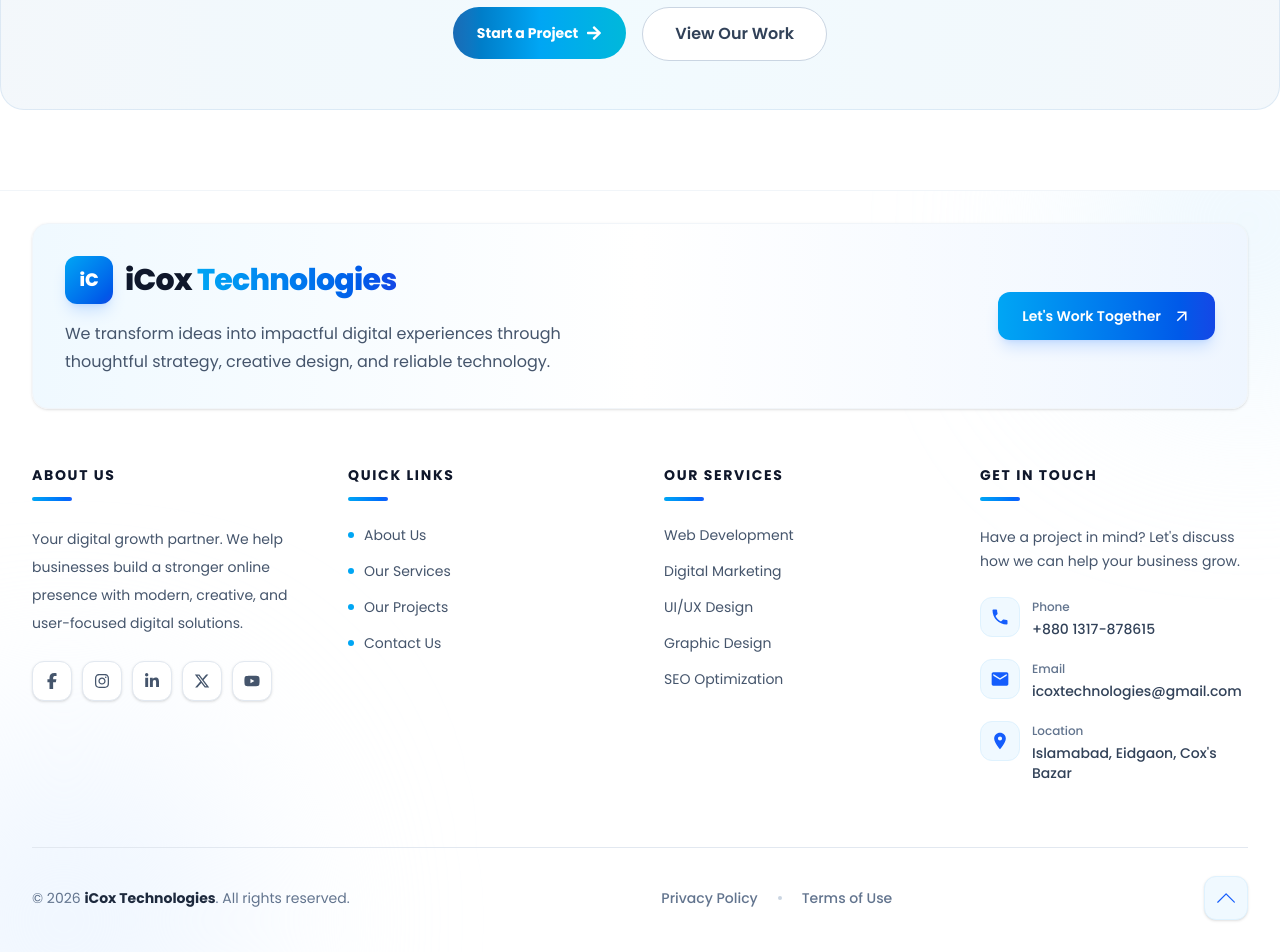
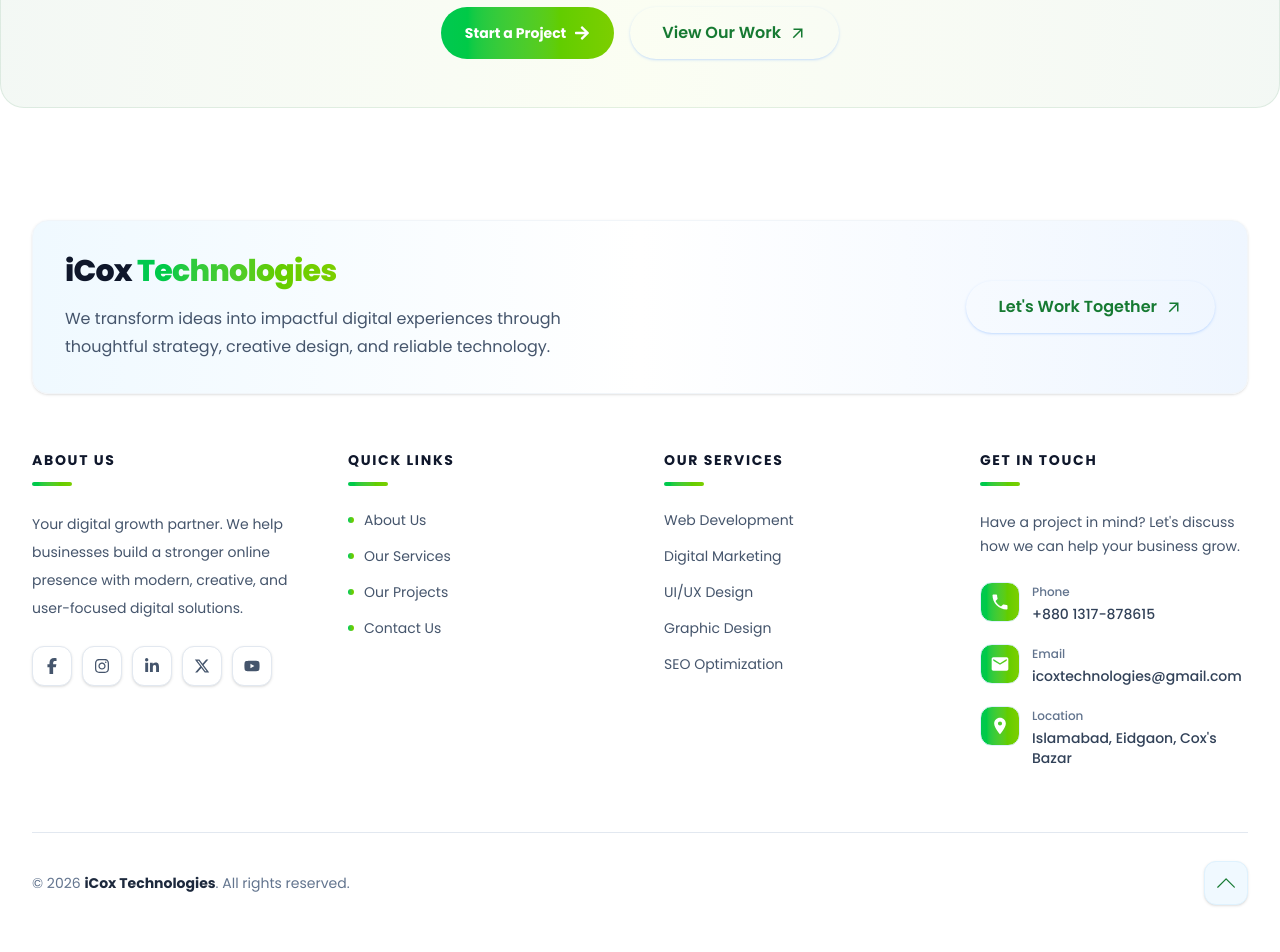
Before and after one commit to IbrahimOhid/iCoxtechnologies, a React (Vite) app: page /contact in a window 1280 px wide. Shown: the part 1116-2068 px from the top of the page. Built offline with nearby package versions, Linux system fonts and the light colour scheme.

Commit message:
all website color change

```diff
--- a/src/components/Button/AllWorkButton.jsx
+++ b/src/components/Button/AllWorkButton.jsx
@@ -1,13 +1,16 @@
-import React from 'react';
-import { NavLink } from 'react-router-dom';
+import React from "react";
+import { NavLink } from "react-router-dom";
+import { MdArrowOutward } from "react-icons/md";
 
-const AllWorkButton = ({value}) => {
+const AllWorkButton = ({ value, path }) => {
   return (
     <NavLink
-      to="/work"
-      className="inline-flex items-center justify-center gap-2 rounded-full border border-slate-300 bg-white px-6 sm:px-8 py-3.5 text-sm sm:text-base font-semibold text-slate-700 transition-all duration-300 hover:-translate-y-1 hover:border-primary hover:text-primary hover:shadow-lg active:scale-[0.97] min-h-[44px] min-w-[140px] touch-manipulation"
+      to={path}
+      className="group inline-flex min-h-[44px] min-w-[140px] items-center justify-center gap-2 rounded-full  px-6 py-3.5 text-sm font-semibold text-primary shadow-sm shadow-blue-500/20 transition-all duration-300 hover:-translate-y-1 hover:shadow-lg hover:shadow-lime-500/30 active:scale-[0.97] focus-visible:outline-none focus-visible:ring-2 focus-visible:ring-lime-500 focus-visible:ring-offset-2 sm:px-8 sm:text-base"
     >
-      {value}
+      <span>{value}</span>
+
+      <MdArrowOutward className="text-lg transition-transform duration-300 group-hover:translate-x-1 group-hover:-translate-y-1" />
     </NavLink>
   );
 };
--- a/src/components/Button/Button.jsx
+++ b/src/components/Button/Button.jsx
@@ -5,10 +5,10 @@ const Button = ({ value, phone }) => {
   // Base styling classes optimized for slick touch targets
   const buttonClasses = `
     group inline-flex items-center justify-center gap-2
-    rounded-full bg-gradient-to-r from-primary via-sky-500 to-cyan-500
+    rounded-full bg-gradient-to-r from-green-500 to-lime-500
     px-6 py-4 text-sm font-bold text-white
     transition-all duration-300 ease-out
-    hover:-translate-y-0.5 hover:shadow-md hover:shadow-sky-500/35
+    hover:-translate-y-0.5 hover:shadow-md hover:shadow-lime-500/35
     active:scale-[0.97] cursor-pointer w-full sm:w-auto
   `;
 
--- a/src/components/Card/FloatingCard.jsx
+++ b/src/components/Card/FloatingCard.jsx
@@ -50,7 +50,7 @@ const FloatingCard = () => {
                   flex h-9 w-9 sm:h-11 sm:w-11
                   items-center justify-center
                   rounded-xl sm:rounded-2xl
-                  bg-gradient-to-br from-emerald-500 to-cyan-500
+                        bg-gradient-to-r from-green-500 to-lime-500
                   text-white
                 "
               >
--- a/src/components/Hero/Hero.jsx
+++ b/src/components/Hero/Hero.jsx
@@ -48,7 +48,7 @@ const Hero = () => {
             <span
               className="
       inline-block
-      bg-gradient-to-r from-emerald-500 to-cyan-500
+      bg-gradient-to-r from-green-500 to-lime-500
       bg-clip-text text-transparent
     "
             >
@@ -89,7 +89,7 @@ const Hero = () => {
           >
             <Button value={"Let's Talk"} phone={"01317878615"} />
 
-            <AllWorkButton value={"View Our Work"}/>
+            <AllWorkButton value={"View Our Work"} />
           </div>
         </div>
 
--- a/src/components/OurQualityWork/OurQualityWork.jsx
+++ b/src/components/OurQualityWork/OurQualityWork.jsx
@@ -110,7 +110,7 @@ const OurQualityWork = () => {
 
                   ${
                     isActive
-                      ? "bg-primary text-white shadow-md"
+                      ? "bg-gradient-to-r from-green-500 to-lime-500 text-white shadow-md"
                       : " text-slate-600 bg-white hover:text-primary "
                   }
                 `}
--- a/src/index.css
+++ b/src/index.css
@@ -7,8 +7,8 @@
 @theme {
   --font-poppins: "Poppins", sans-serif;
 
-  --color-primary: #196BB5;
-  --color-secondary: oklch(68.5% 0.169 237.323);
+  --color-primary: #167A32;
+  --color-secondary: #B4ED0B;
   --color-slate: #4a5565 ;
 }
 .container-section {
--- a/src/layout/Footer.jsx
+++ b/src/layout/Footer.jsx
@@ -7,6 +7,7 @@ import {
   FaYoutube,
 } from "react-icons/fa6";
 import { MdPhone, MdEmail, MdLocationOn, MdArrowOutward } from "react-icons/md";
+import AllWorkButton from "../components/Button/AllWorkButton";
 
 const Footer = () => {
   const scrollTop = () => {
@@ -18,6 +19,7 @@ const Footer = () => {
       name: "Facebook",
       icon: FaFacebookF,
       href: "https://www.facebook.com/iCoxtechnologies",
+      target: "_blank",
     },
     { name: "Instagram", icon: FaInstagram, href: "#" },
     { name: "LinkedIn", icon: FaLinkedinIn, href: "#" },
@@ -62,36 +64,21 @@ const Footer = () => {
   ];
 
   const linkClass =
-    "group flex w-fit items-center gap-2.5 text-sm text-slate-600 transition-all duration-300 hover:translate-x-1 hover:text-blue-600";
+    "group flex w-fit items-center gap-2.5 text-sm text-slate-600 transition-all duration-300 hover:translate-x-1 hover:text-primary";
 
   const headingClass =
     "mb-6 text-sm font-bold uppercase tracking-[0.12em] text-slate-900";
 
   return (
-    <footer className="relative overflow-hidden border-t border-slate-100 bg-white">
-      {/* Decorative Background */}
-      <div
-        aria-hidden="true"
-        className="pointer-events-none absolute -right-32 -top-32 h-80 w-80 rounded-full bg-sky-100/60 blur-[100px]"
-      />
-
-      <div
-        aria-hidden="true"
-        className="pointer-events-none absolute -bottom-40 -left-32 h-96 w-96 rounded-full bg-blue-50 blur-[100px]"
-      />
-
+    <footer className="relative overflow-hidden bg-white">
       <div className="container-section relative z-10 py-14 sm:py-16 lg:py-20">
         {/* Top Brand Section */}
         <div className="mb-14 flex flex-col justify-between gap-8 rounded-2xl border border-slate-100 bg-gradient-to-r from-sky-50 via-white to-blue-50 p-6 shadow-sm sm:p-8 md:flex-row md:items-center">
           <div className="max-w-xl">
             <a href="/" className="inline-flex items-center gap-3">
-              <span className="flex h-12 w-12 items-center justify-center rounded-xl bg-gradient-to-br from-sky-500 to-blue-700 text-lg font-extrabold text-white shadow-lg shadow-blue-500/20">
-                iC
-              </span>
-
               <span className="text-2xl font-extrabold tracking-tight text-slate-900 sm:text-3xl">
                 iCox{" "}
-                <span className="bg-gradient-to-r from-sky-500 to-blue-700 bg-clip-text text-transparent">
+                <span className="      bg-gradient-to-r from-green-500 to-lime-500 bg-clip-text text-transparent">
                   Technologies
                 </span>
               </span>
@@ -103,13 +90,7 @@ const Footer = () => {
             </p>
           </div>
 
-          <a
-            href="#contact"
-            className="group inline-flex w-fit items-center gap-3 rounded-xl bg-gradient-to-r from-sky-500 to-blue-700 px-6 py-3.5 text-sm font-semibold text-white shadow-lg shadow-blue-500/20 transition-all duration-300 hover:-translate-y-1 hover:shadow-xl hover:shadow-blue-500/25"
-          >
-            Let's Work Together
-            <MdArrowOutward className="text-lg transition-transform duration-300 group-hover:translate-x-1 group-hover:-translate-y-1" />
-          </a>
+          <AllWorkButton value={"Let's Work Together"} path={"contact"} />
         </div>
 
         {/* Main Footer Grid */}
@@ -118,7 +99,10 @@ const Footer = () => {
           <div>
             <h3 className={headingClass}>
               About Us
-              <span className="mt-3 block h-1 w-10 rounded-full bg-gradient-to-r from-sky-500 to-blue-600" />
+              <span
+                className="mt-3 block h-1 w-10 rounded-full  bg-gradient-to-r from-green-500 to-lime-500
+"
+              />
             </h3>
 
             <p className="text-sm leading-7 text-slate-600">
@@ -129,12 +113,13 @@ const Footer = () => {
 
             {/* Social Media */}
             <div className="mt-6 flex flex-wrap gap-2.5">
-              {socialLinks.map(({ name, icon: Icon, href }) => (
+              {socialLinks.map(({ name, icon: Icon, href, target }) => (
                 <a
                   key={name}
                   href={href}
                   aria-label={name}
-                  className="flex h-10 w-10 items-center justify-center rounded-xl border border-slate-200 bg-white text-slate-600 shadow-sm transition-all duration-300 hover:-translate-y-1 hover:border-blue-500 hover:bg-blue-600 hover:text-white hover:shadow-lg hover:shadow-blue-500/20"
+                  target={target}
+                  className="flex h-10 w-10 items-center justify-center rounded-xl border border-slate-200 bg-white text-slate-600 shadow-sm transition-all duration-300 hover:-translate-y-1 hover:border-secondary hover:bg-primary hover:text-white hover:shadow-lg hover:shadow-blue-500/20"
                 >
                   <Icon className="text-base" />
                 </a>
@@ -146,14 +131,20 @@ const Footer = () => {
           <div>
             <h3 className={headingClass}>
               Quick Links
-              <span className="mt-3 block h-1 w-10 rounded-full bg-gradient-to-r from-sky-500 to-blue-600" />
+              <span
+                className="mt-3 block h-1 w-10 rounded-full       bg-gradient-to-r from-green-500 to-lime-500
+"
+              />
             </h3>
 
             <ul className="space-y-4">
               {quickLinks.map((link) => (
                 <li key={link.name}>
                   <a href={link.href} className={linkClass}>
-                    <span className="h-1.5 w-1.5 rounded-full bg-sky-500 transition-all duration-300 group-hover:w-3" />
+                    <span
+                      className="h-1.5 w-1.5 rounded-full bg-gradient-to-r from-green-500 to-lime-500
+ transition-all duration-300 group-hover:w-3"
+                    />
                     {link.name}
                   </a>
                 </li>
@@ -165,7 +156,7 @@ const Footer = () => {
           <div>
             <h3 className={headingClass}>
               Our Services
-              <span className="mt-3 block h-1 w-10 rounded-full bg-gradient-to-r from-sky-500 to-blue-600" />
+              <span className="mt-3 block h-1 w-10 rounded-full       bg-gradient-to-r from-green-500 to-lime-500" />
             </h3>
 
             <ul className="space-y-4">
@@ -173,7 +164,7 @@ const Footer = () => {
                 <li key={service}>
                   <a href="#services" className={linkClass}>
                     <span>{service}</span>
-                    <MdArrowOutward className="text-base text-blue-500 opacity-0 transition-all duration-300 group-hover:translate-x-1 group-hover:opacity-100" />
+                    <MdArrowOutward className="text-base text-secondary opacity-0 transition-all duration-300 group-hover:translate-x-1 group-hover:opacity-100" />
                   </a>
                 </li>
               ))}
@@ -184,7 +175,7 @@ const Footer = () => {
           <div>
             <h3 className={headingClass}>
               Get In Touch
-              <span className="mt-3 block h-1 w-10 rounded-full bg-gradient-to-r from-sky-500 to-blue-600" />
+              <span className="mt-3 block h-1 w-10 rounded-full       bg-gradient-to-r from-green-500 to-lime-500" />
             </h3>
 
             <p className="mb-6 text-sm leading-6 text-slate-600">
@@ -203,7 +194,10 @@ const Footer = () => {
                     }
                     className="group flex items-start gap-3"
                   >
-                    <span className="flex h-10 w-10 shrink-0 items-center justify-center rounded-xl border border-sky-100 bg-sky-50 text-xl text-blue-600 transition-all duration-300 group-hover:border-blue-600 group-hover:bg-blue-600 group-hover:text-white">
+                    <span
+                      className="flex h-10 w-10 shrink-0 items-center justify-center rounded-xl border border-sky-100       bg-gradient-to-r from-green-500 to-lime-500
+ text-xl text-white transition-all duration-300 group-hover:border-secondary group-hover:bg-secondary group-hover:text-white"
+                    >
                       <Icon />
                     </span>
 
@@ -212,7 +206,7 @@ const Footer = () => {
                         {label}
                       </span>
 
-                      <span className="mt-1 block break-words text-sm font-medium leading-5 text-slate-700 transition-colors duration-300 group-hover:text-blue-600">
+                      <span className="mt-1 block break-words text-sm font-medium leading-5 text-slate-700 transition-colors duration-300 group-hover:text-primary">
                         {value}
                       </span>
                     </span>
@@ -237,7 +231,7 @@ const Footer = () => {
             . All rights reserved.
           </p>
 
-          <div className="flex flex-wrap items-center justify-center gap-4 text-xs font-medium text-slate-500 sm:gap-5 sm:text-sm">
+          {/* <div className="flex flex-wrap items-center justify-center gap-4 text-xs font-medium text-slate-500 sm:gap-5 sm:text-sm">
             <a
               href="/privacy-policy"
               className="transition-colors hover:text-blue-600"
@@ -250,14 +244,15 @@ const Footer = () => {
             <a href="/terms" className="transition-colors hover:text-blue-600">
               Terms of Use
             </a>
-          </div>
+          </div> */}
 
           {/* Back To Top */}
           <button
             type="button"
             onClick={scrollTop}
             aria-label="Back to top"
-            className="group flex h-11 w-11 items-center justify-center rounded-xl border border-sky-100 bg-sky-50 text-blue-600 shadow-sm transition-all duration-300 hover:-translate-y-1 hover:border-blue-600 hover:bg-blue-600 hover:text-white hover:shadow-lg hover:shadow-blue-500/20 active:scale-95"
+            className="group flex h-11 w-11 items-center justify-center rounded-xl border border-sky-100 bg-sky-50 text-primary shadow-sm transition-all duration-300 hover:-translate-y-1 hover:border-blue-600 hover:bg-gradient-to-r from-green-500 to-lime-500
+ hover:text-white hover:shadow-lg hover:shadow-blue-500/20 active:scale-95 cursor-pointer"
           >
             <SlArrowUp className="text-lg transition-transform duration-300 group-hover:-translate-y-1" />
           </button>
--- a/src/layout/Header.jsx
+++ b/src/layout/Header.jsx
@@ -101,7 +101,7 @@ const Header = () => {
                         `flex items-center gap-1.5 px-3 py-2 rounded-full transition-all duration-300
                          ${
                            isActive
-                             ? "bg-gradient-to-r from-sky-500 to-blue-700 text-white shadow-sm shadow-primary/30"
+                             ? "bg-gradient-to-r from-green-500 to-lime-500 text-white shadow-sm shadow-primary/30"
                              : "text-slate-700 hover:bg-primary/5 hover:text-primary"
                          }`
                       }
```
Also changed, not shown: src/components/Services/Services.jsx (+7 -9 lines).
